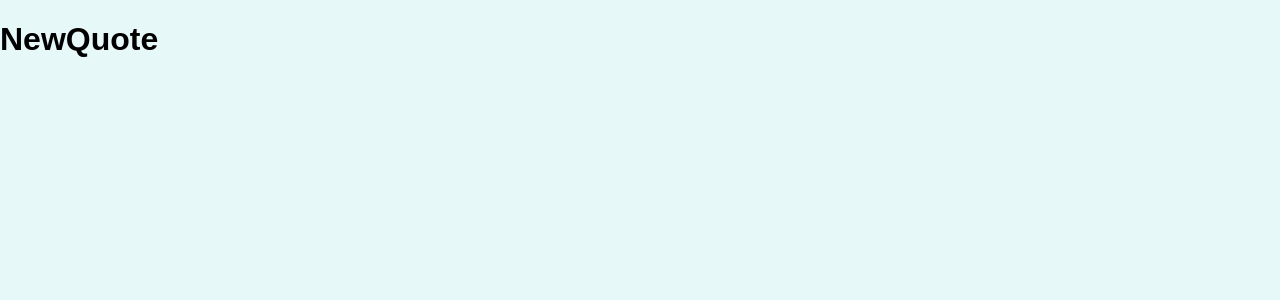
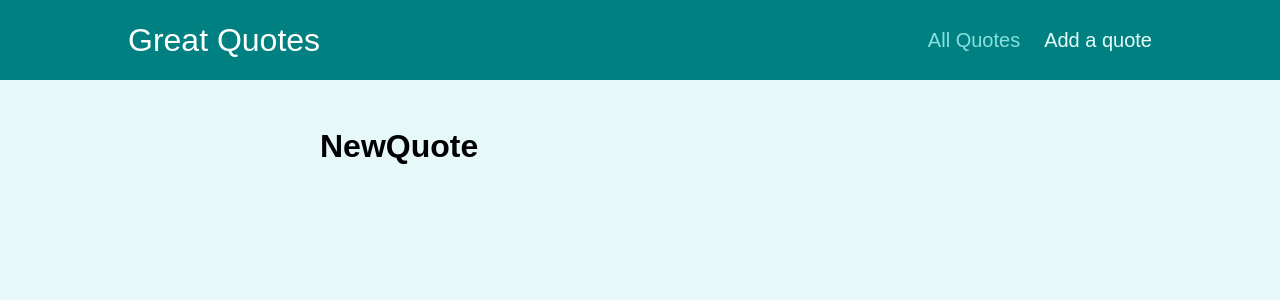
Before and after one commit to Arman38/react-router-practice, a React (Create React App) app: page /new-quote in a window 1280 px wide. Shown: the top 300 px of the page. Built offline with nearby package versions, Linux system fonts and the light colour scheme.

Commit message:
adding Layout wrapper component

```diff
--- a/src/App.js
+++ b/src/App.js
@@ -1,4 +1,5 @@
 import { Redirect, Route, Switch } from "react-router-dom";
+import Layout from "./components/layout/Layout";
 import AllQuotes from "./pages/AllQuotes";
 import NewQuote from "./pages/NewQuote";
 import QuoteDetail from "./pages/QuoteDetail";
@@ -7,6 +8,7 @@
 
 function App() {
   return (
+    <Layout>
     <Switch>
         <Route path='/' exact>
            <Redirect to='/quotes'/>
@@ -21,7 +23,7 @@
           <NewQuote/>
        </Route>
     </Switch>
-
+    </Layout>
   );
 }
 
--- /dev/null
+++ b/src/components/layout/Layout.js
@@ -0,0 +1,16 @@
+import classes from './Layout.module.css'
+import MainNavigation from './MainNavigation'
+
+const Layout = (props) => {
+    return (
+        <>
+         <MainNavigation/>
+         <main className={classes.main}>
+            {props.children}
+        </main>
+        </>
+
+    )
+}
+
+export default Layout
--- /dev/null
+++ b/src/components/layout/MainNavigation.js
@@ -0,0 +1,26 @@
+import { NavLink } from "react-router-dom"
+import classes from './MainNavigation.module.css'
+
+const MainNavigation = () => {
+    return (
+        <header className={classes.header}>
+            <div className={classes.logo}> Great Quotes</div>
+            <nav className={classes.nav}>
+                <ul>
+                    <li>
+                        <NavLink to='/quotes'>
+                            All Quotes
+                        </NavLink>
+                    </li>
+                    <li>
+                        <NavLink to='/new-quote' activeClassName={classes.active}>
+                            Add a quote
+                        </NavLink>
+                    </li>
+                </ul>
+            </nav>
+        </header>
+    )
+}
+
+export default MainNavigation;
```
Also changed, not shown: 1 other file (tests, documents, lock files or other folders).
